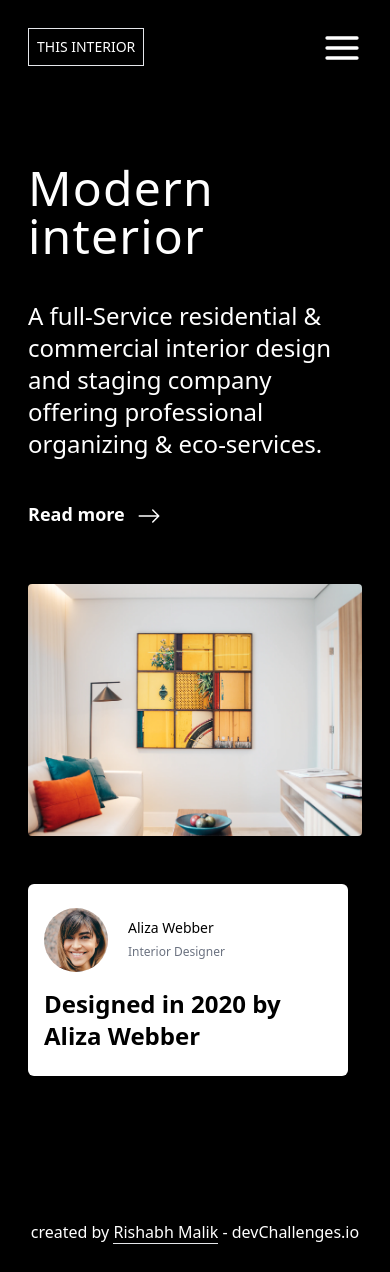
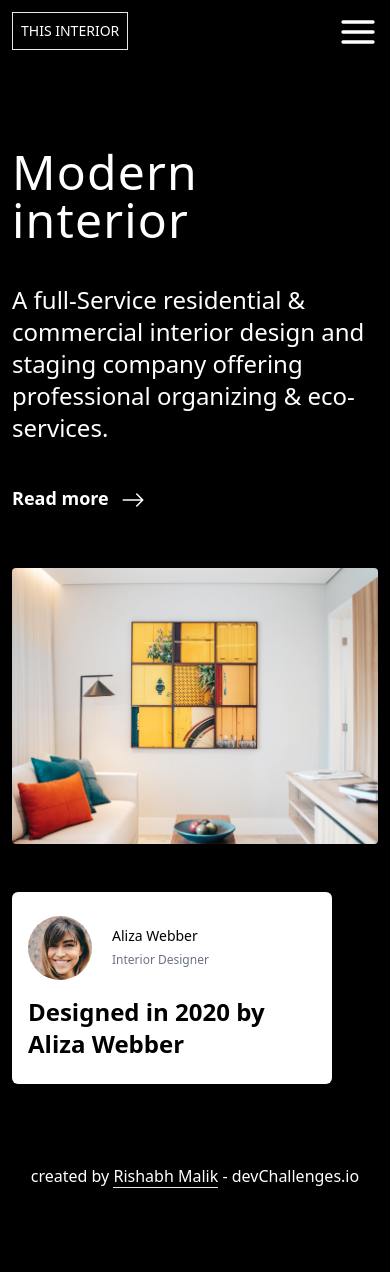
Before and after one commit to Ri5ha6h/InteriorConsultant, a React (Vite) app: page / in a window 390 px wide. After the commit the page ends 1200 px from the top, so only its background shows below. Built offline with nearby package versions, Linux system fonts and the light colour scheme.

Commit message:
little change in app file

```diff
--- a/src/App.tsx
+++ b/src/App.tsx
@@ -4,15 +4,16 @@ import Navbar from './components/Navbar';
 
 const App = () => {
   return (
-    <div className='text-white p-7'>
+    <div className='p-3 text-white md:p-7'>
       <Navbar />
       <Home />
-      <div className='flex items-end justify-center mt-36 xs:mt-16'>
+      <div className='flex items-end justify-center mt-20 xs:mt-16'>
         <p>
           created by{' '}
           <a
             className='border-b'
-            href='https://github.com/Ri5ha6h/InteriorConsultant'
+            href='https://devchallenges.io/portfolio/Ri5ha6h'
+            target='_blank'
           >
             Rishabh Malik
           </a>{' '}
```
